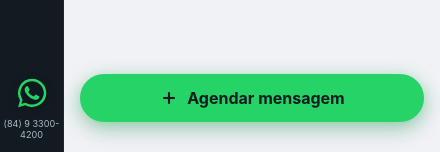
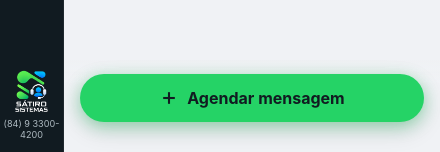
Before and after one commit to SatyrVinicius/SatiroZap-Releases, an Electron app: page index.html in a window 440 px wide. Shown: the part 692-844 px from the top of the page. Drawn offline with Linux system fonts and the light colour scheme; no server answers.

Commit message:
Update support WhatsApp logo
Use the approved Sátiro Systems banner for the support WhatsApp button.

Co-authored-by: Copilot <223556219+Copilot@users.noreply.github.com>

```diff
--- a/index.html
+++ b/index.html
@@ -34,9 +34,7 @@
       </svg>
     </button>
     <button class="app-sidebar-logo-button" id="supportLogoButton" type="button" aria-label="Enviar mensagem ao suporte Sátiro Sistemas" title="Enviar mensagem ao suporte pelo WhatsApp">
-      <svg class="app-sidebar-logo app-sidebar-whatsapp-logo" width="34" height="34" viewBox="0 0 24 24" fill="currentColor" aria-hidden="true">
-        <path d="M12.04 2a9.9 9.9 0 0 0-8.46 15.04L2.2 22l5.12-1.34A9.95 9.95 0 1 0 12.04 2Zm0 18.18a8.2 8.2 0 0 1-4.18-1.14l-.3-.18-3.04.8.81-2.96-.2-.31A8.22 8.22 0 1 1 12.04 20.18Zm4.51-6.16c-.25-.13-1.48-.73-1.71-.81-.23-.09-.4-.13-.57.13-.17.25-.65.81-.8.97-.15.17-.3.19-.55.06-.25-.13-1.05-.39-2-1.23-.74-.66-1.24-1.48-1.39-1.73-.14-.25-.01-.39.11-.52.11-.11.25-.3.38-.45.13-.15.17-.25.25-.42.08-.17.04-.32-.02-.45-.06-.13-.57-1.37-.78-1.88-.2-.49-.41-.42-.57-.43h-.49c-.17 0-.45.06-.68.32-.23.25-.89.87-.89 2.11s.91 2.45 1.04 2.62c.13.17 1.79 2.73 4.34 3.83.61.26 1.08.42 1.45.54.61.19 1.16.17 1.6.1.49-.07 1.48-.61 1.69-1.2.21-.59.21-1.09.15-1.2-.06-.1-.23-.17-.48-.29Z" />
-      </svg>
+      <img class="app-sidebar-logo app-sidebar-support-logo" src="./assets/icons/satiro-support-logo.png" alt="" aria-hidden="true">
     </button>
     <div class="app-sidebar-phone" title="Telefone de contato">(84) 9 3300-4200</div>
     <div class="window-control-stack" aria-label="Controles da janela">
--- a/package.json
+++ b/package.json
@@ -1,7 +1,7 @@
 {
   "name": "whatsapp-message-scheduler",
   "private": true,
-  "version": "5.2.7",
+  "version": "5.2.8",
   "description": "Aplicativo para computador para agendar e enviar mensagens do WhatsApp automaticamente",
   "main": "electron/main.js",
   "scripts": {
--- a/src/css/layout.css
+++ b/src/css/layout.css
@@ -86,11 +86,10 @@
   background: transparent;
 }
 
-.app-sidebar-whatsapp-logo {
+.app-sidebar-support-logo {
   width: 34px;
-  height: 34px;
-  color: #25d366;
-  filter: drop-shadow(0 2px 4px rgba(0, 0, 0, 0.24));
+  height: 45px;
+  object-fit: contain;
 }
 
 .app-sidebar-logo-button {
```
Also changed, not shown: assets/icons/satiro-support-logo.png (added), 1 other file.
